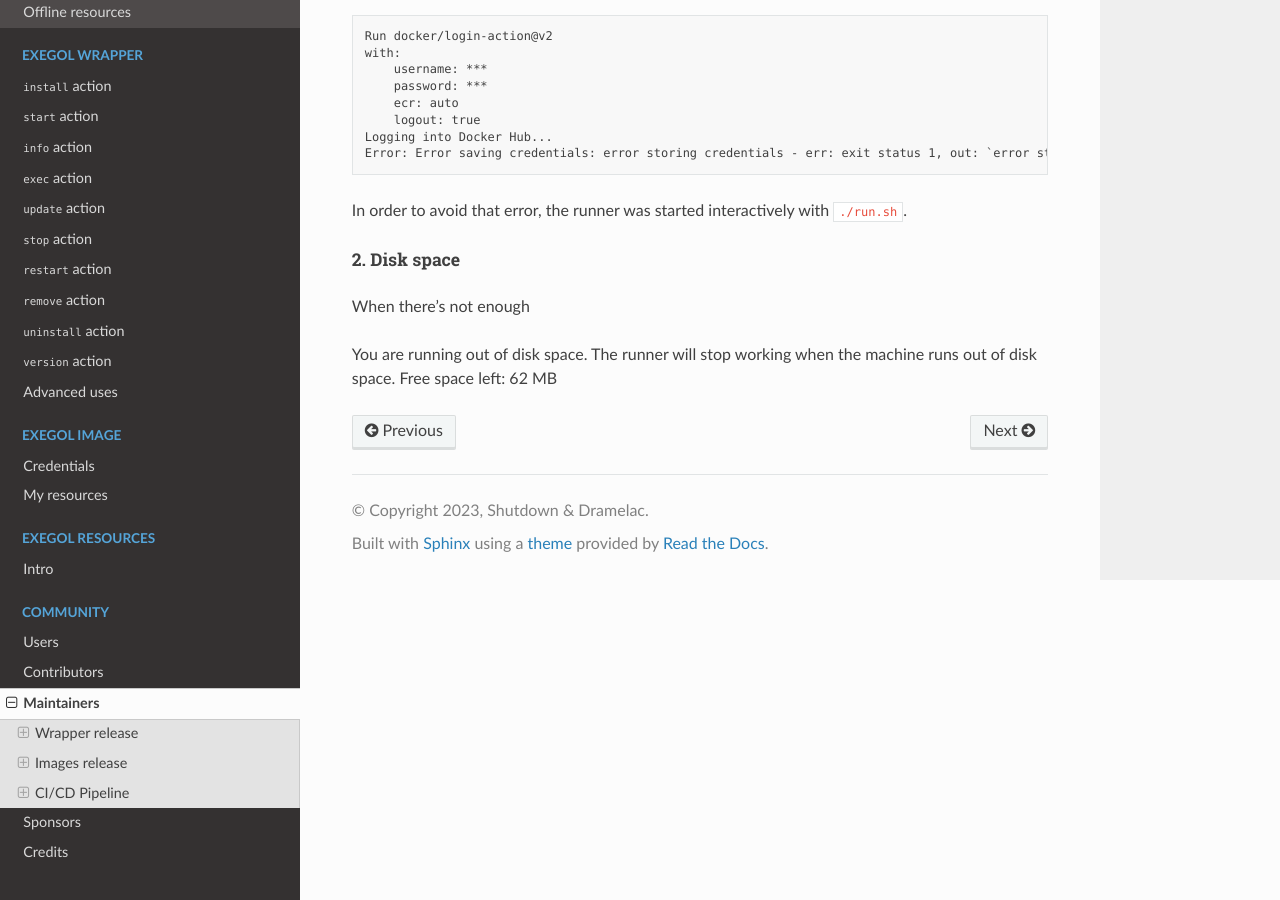
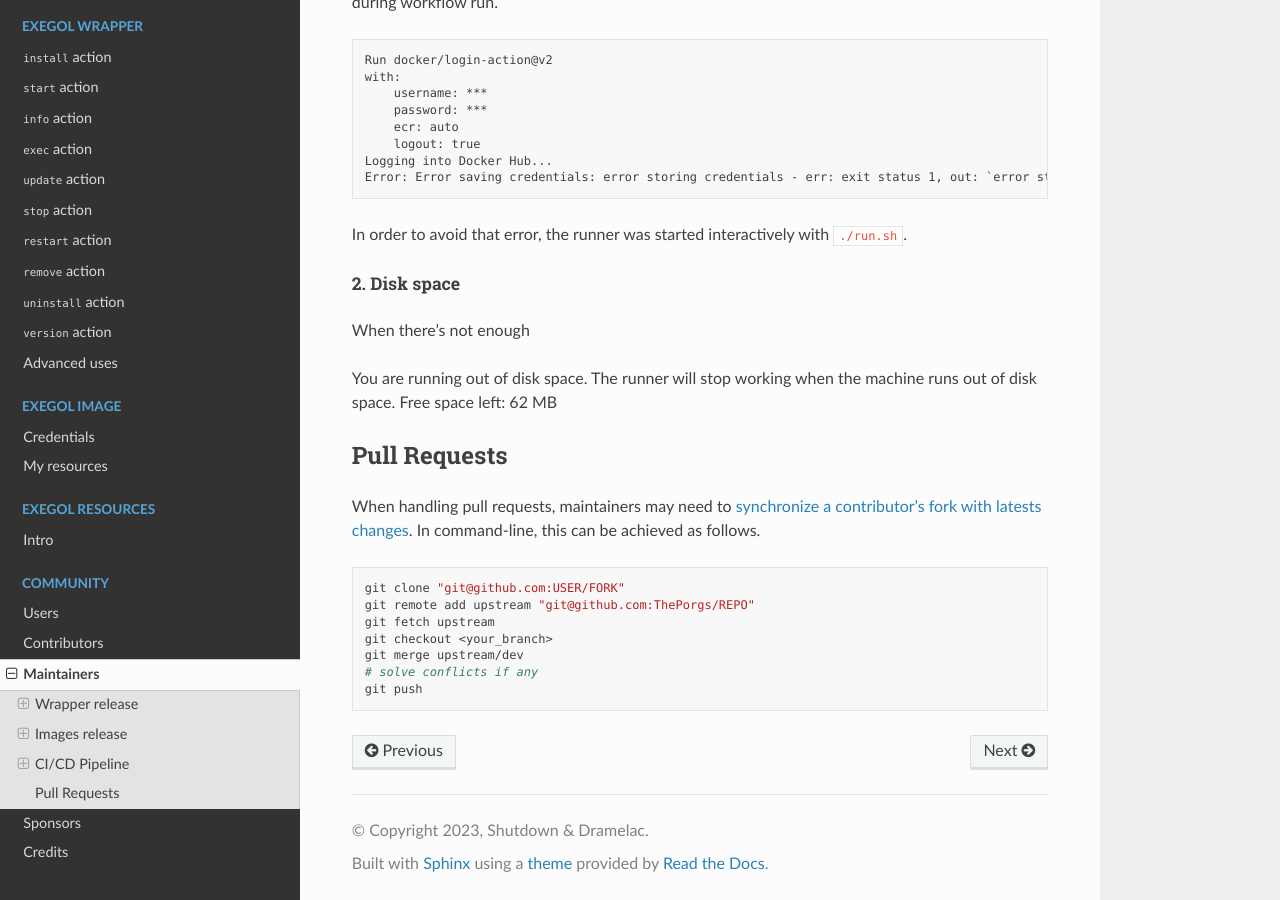
Before and after one commit to ThePorgs/Exegol-docs, a Sphinx documentation site: the page built from source/community/maintainers.rst, in a window 1280 px wide and 900 px high, scrolled down 9680 px. Built offline with Sphinx 7.4.7 and the Read the Docs theme 2.0.0, drawn with Linux system fonts in a browser that asks for light colours.

Commit message:
Adding git commands for PR synchronizing

```diff
--- a/source/community/maintainers.rst
+++ b/source/community/maintainers.rst
@@ -406,3 +406,19 @@
 When there's not enough
 
 You are running out of disk space. The runner will stop working when the machine runs out of disk space. Free space left: 62 MB
+
+
+Pull Requests
+=============
+
+When handling pull requests, maintainers may need to `synchronize a contributor's fork with latests changes <https://docs.github.com/en/pull-requests/collaborating-with-pull-requests/working-with-forks/syncing-a-fork>`_. In command-line, this can be achieved as follows.
+
+.. code-block:: bash
+
+    git clone "git@github.com:USER/FORK"
+    git remote add upstream "git@github.com:ThePorgs/REPO"
+    git fetch upstream
+    git checkout <your_branch>
+    git merge upstream/dev
+    # solve conflicts if any
+    git push
```
